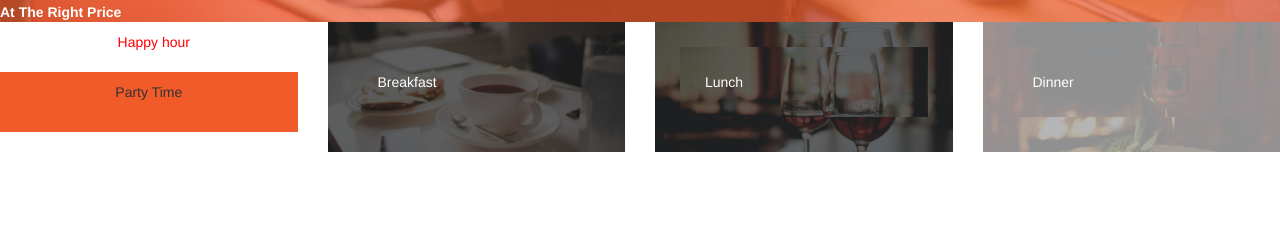
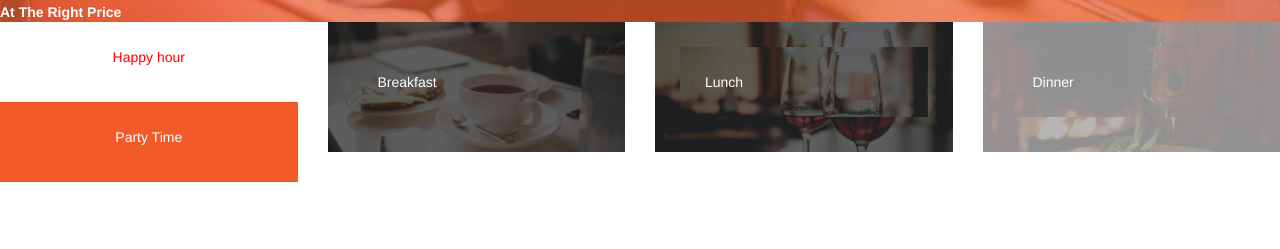
Before and after one commit to jonnygovish/Anita-s-Kitchen, a plain HTML site: page index.html in a window 1280 px wide. Shown: the part 304-553 px from the top of the page. Drawn offline with Linux system fonts and the light colour scheme.

Commit message:
changes to the page

```diff
--- a/css/styles.css
+++ b/css/styles.css
@@ -5,18 +5,22 @@
   background-size:  100%;
   color: white;
 }
+#logo, img{
+  margin: auto;
+}
 #happy-hour{
   text-align: center;
   color: red;
-  padding-bottom:  10px;
-  padding-top: 10px;
-  padding-left: 10px;
+  padding-bottom:  25px;
+  padding-top: 25px;
+
 }
 #party-time{
   background-color: #F15A29;
-  padding-bottom:  20px;
-  padding-top: 10px;
-  padding-left:
+  padding-bottom:  25px;
+  padding-top: 25px;
+  /*padding-top: 10px;
+  padding-left:*/
   color: white;
   text-align: center;
 }
```
